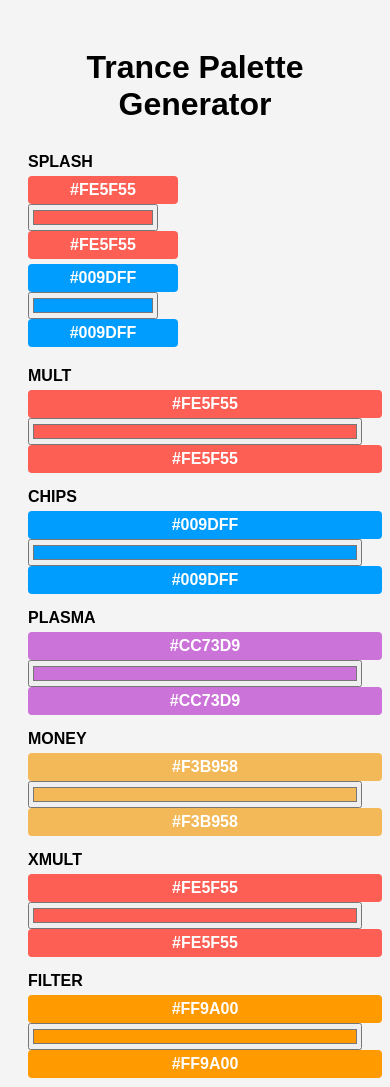
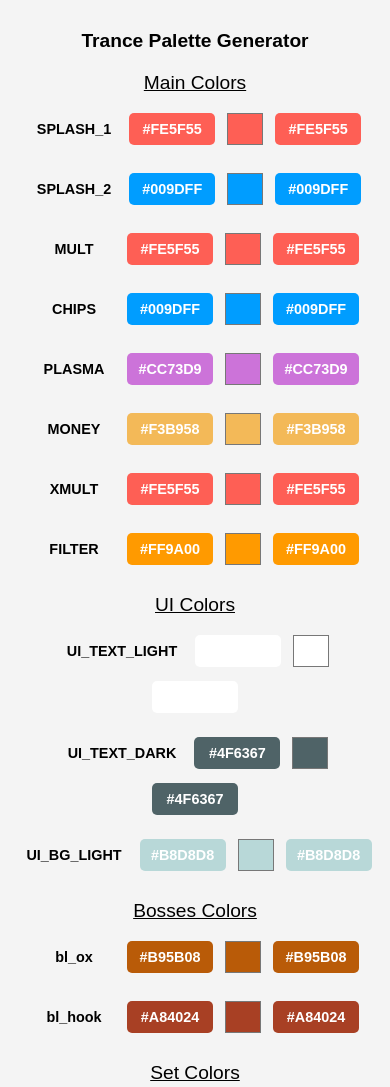
Before and after one commit to Dimserene/Trance-pallete-generator, a plain HTML site: page index.html in a window 390 px wide. Shown: the top 1087 px of the page. Drawn offline with Linux system fonts and the light colour scheme.

Commit message:
Update index.html

```diff
--- a/index.html
+++ b/index.html
@@ -2,358 +2,292 @@
 <html lang="en">
 <head>
     <meta charset="UTF-8">
+    <title>Trance Palette Generator</title>
     <meta name="viewport" content="width=device-width, initial-scale=1.0">
-    <title>Trance Palette Generator</title>
     <style>
+        /* General Styles */
         body {
             font-family: Arial, sans-serif;
             background-color: #f4f4f4;
-            padding: 20px;
+            text-align: center;
+            padding: 10px;
+            margin: 0;
         }
         h1 {
-            text-align: center;
-            margin-bottom: 30px;
+            margin-top: 20px;
+            font-size: 1.5em;
         }
-        .section {
-            margin-bottom: 40px;
+        .palette-group {
+            margin: 20px 0;
         }
-        .section h2 {
-            border-bottom: 2px solid #333;
-            padding-bottom: 10px;
-            margin-bottom: 20px;
+        .group-title {
+            font-size: 1.2em;
+            margin-bottom: 10px;
+            text-decoration: underline;
         }
         .palette-item {
             display: flex;
+            flex-wrap: wrap;
+            justify-content: center;
             align-items: center;
-            margin-bottom: 15px;
-            flex-wrap: wrap;
+            margin: 10px 0;
         }
-        .palette-item > div {
-            margin-right: 10px;
-            margin-bottom: 5px;
+        .palette-item > div, .palette-item > span, .palette-item > input {
+            margin: 5px;
         }
         .subtitle {
-            width: 200px;
             font-weight: bold;
+            min-width: 80px;
         }
-        .color-box {
-            padding: 5px 10px;
+        .default-color, .new-color {
+            display: inline-block;
+            min-width: 80px;
+            padding: 10px;
             color: #fff;
             font-weight: bold;
-            border-radius: 4px;
-            min-width: 100px;
-            text-align: center;
-            margin-right: 10px;
+            border-radius: 5px;
         }
-        .color-input {
-            margin-right: 10px;
+        .palette-item input[type="color"] {
+            width: 50px;
+            height: 50px;
+            padding: 0;
+            border: none;
+            background: none;
         }
-        .buttons {
-            text-align: center;
-            margin-top: 30px;
-        }
-        .buttons button {
-            padding: 10px 20px;
-            margin: 0 10px;
-            font-size: 16px;
+        button {
+            margin-top: 20px;
+            padding: 15px 25px;
+            font-size: 1em;
             cursor: pointer;
             border: none;
+            background-color: #374244;
+            color: #fff;
             border-radius: 5px;
-            color: #fff;
         }
-        .download-btn {
-            background-color: #28a745;
+        button:hover {
+            background-color: #4f6367;
         }
-        .reset-btn {
-            background-color: #dc3545;
-        }
+        /* Responsive adjustments */
         @media (max-width: 600px) {
-            .palette-item {
-                flex-direction: column;
-                align-items: flex-start;
+            h1 {
+                font-size: 1.2em;
             }
-            .subtitle, .color-box, .color-input {
-                width: 100%;
+            .subtitle, .default-color, .new-color {
+                min-width: 70px;
+                font-size: 0.9em;
+                padding: 8px;
+            }
+            .palette-item input[type="color"] {
+                width: 40px;
+                height: 40px;
+            }
+            button {
+                padding: 12px 20px;
+                font-size: 0.9em;
             }
         }
     </style>
 </head>
 <body>
-
     <h1>Trance Palette Generator</h1>
 
-    <div id="palette-container"></div>
+    <div id="palette-container">
+        <!-- Main Colors -->
+        <div class="palette-group">
+            <div class="group-title">Main Colors</div>
+            <!-- SPLASH_1 -->
+            <div class="palette-item">
+                <div class="subtitle">SPLASH_1</div>
+                <span class="default-color" style="background-color: #FE5F55;">#FE5F55</span>
+                <input type="color" id="SPLASH_1" value="#FE5F55" onchange="updateColor(this.id)">
+                <span class="new-color" id="new-SPLASH_1" style="background-color: #FE5F55;">#FE5F55</span>
+            </div>
+            <!-- SPLASH_2 -->
+            <div class="palette-item">
+                <div class="subtitle">SPLASH_2</div>
+                <span class="default-color" style="background-color: #009DFF;">#009DFF</span>
+                <input type="color" id="SPLASH_2" value="#009DFF" onchange="updateColor(this.id)">
+                <span class="new-color" id="new-SPLASH_2" style="background-color: #009DFF;">#009DFF</span>
+            </div>
+            <!-- MULT -->
+            <div class="palette-item">
+                <div class="subtitle">MULT</div>
+                <span class="default-color" style="background-color: #FE5F55;">#FE5F55</span>
+                <input type="color" id="MULT" value="#FE5F55" onchange="updateColor(this.id)">
+                <span class="new-color" id="new-MULT" style="background-color: #FE5F55;">#FE5F55</span>
+            </div>
+            <!-- CHIPS -->
+            <div class="palette-item">
+                <div class="subtitle">CHIPS</div>
+                <span class="default-color" style="background-color: #009DFF;">#009DFF</span>
+                <input type="color" id="CHIPS" value="#009DFF" onchange="updateColor(this.id)">
+                <span class="new-color" id="new-CHIPS" style="background-color: #009DFF;">#009DFF</span>
+            </div>
+            <!-- Continue with other main colors... -->
+            <!-- PLASMA -->
+            <div class="palette-item">
+                <div class="subtitle">PLASMA</div>
+                <span class="default-color" style="background-color: #CC73D9;">#CC73D9</span>
+                <input type="color" id="PLASMA" value="#CC73D9" onchange="updateColor(this.id)">
+                <span class="new-color" id="new-PLASMA" style="background-color: #CC73D9;">#CC73D9</span>
+            </div>
+            <!-- MONEY -->
+            <div class="palette-item">
+                <div class="subtitle">MONEY</div>
+                <span class="default-color" style="background-color: #F3B958;">#F3B958</span>
+                <input type="color" id="MONEY" value="#F3B958" onchange="updateColor(this.id)">
+                <span class="new-color" id="new-MONEY" style="background-color: #F3B958;">#F3B958</span>
+            </div>
+            <!-- XMULT -->
+            <div class="palette-item">
+                <div class="subtitle">XMULT</div>
+                <span class="default-color" style="background-color: #FE5F55;">#FE5F55</span>
+                <input type="color" id="XMULT" value="#FE5F55" onchange="updateColor(this.id)">
+                <span class="new-color" id="new-XMULT" style="background-color: #FE5F55;">#FE5F55</span>
+            </div>
+            <!-- FILTER -->
+            <div class="palette-item">
+                <div class="subtitle">FILTER</div>
+                <span class="default-color" style="background-color: #FF9A00;">#FF9A00</span>
+                <input type="color" id="FILTER" value="#FF9A00" onchange="updateColor(this.id)">
+                <span class="new-color" id="new-FILTER" style="background-color: #FF9A00;">#FF9A00</span>
+            </div>
+            <!-- Add other main colors similarly -->
+        </div>
 
-    <div class="buttons">
-        <button class="download-btn" onclick="downloadLua()">Download Lua Palette</button>
-        <button class="reset-btn" onclick="resetColors()">Reset to Default</button>
+        <!-- UI Colors -->
+        <div class="palette-group">
+            <div class="group-title">UI Colors</div>
+            <!-- UI_TEXT_LIGHT -->
+            <div class="palette-item">
+                <div class="subtitle">UI_TEXT_LIGHT</div>
+                <span class="default-color" style="background-color: #FFFFFF;">#FFFFFF</span>
+                <input type="color" id="UI_TEXT_LIGHT" value="#FFFFFF" onchange="updateColor(this.id)">
+                <span class="new-color" id="new-UI_TEXT_LIGHT" style="background-color: #FFFFFF;">#FFFFFF</span>
+            </div>
+            <!-- UI_TEXT_DARK -->
+            <div class="palette-item">
+                <div class="subtitle">UI_TEXT_DARK</div>
+                <span class="default-color" style="background-color: #4F6367;">#4F6367</span>
+                <input type="color" id="UI_TEXT_DARK" value="#4F6367" onchange="updateColor(this.id)">
+                <span class="new-color" id="new-UI_TEXT_DARK" style="background-color: #4F6367;">#4F6367</span>
+            </div>
+            <!-- Continue with other UI colors... -->
+            <!-- UI_BACKGROUND_LIGHT -->
+            <div class="palette-item">
+                <div class="subtitle">UI_BG_LIGHT</div>
+                <span class="default-color" style="background-color: #B8D8D8;">#B8D8D8</span>
+                <input type="color" id="UI_BACKGROUND_LIGHT" value="#B8D8D8" onchange="updateColor(this.id)">
+                <span class="new-color" id="new-UI_BACKGROUND_LIGHT" style="background-color: #B8D8D8;">#B8D8D8</span>
+            </div>
+            <!-- Add other UI colors similarly -->
+        </div>
+
+        <!-- BOSSES Colors -->
+        <div class="palette-group">
+            <div class="group-title">Bosses Colors</div>
+            <!-- BOSSES_bl_ox -->
+            <div class="palette-item">
+                <div class="subtitle">bl_ox</div>
+                <span class="default-color" style="background-color: #B95B08;">#B95B08</span>
+                <input type="color" id="BOSSES_bl_ox" value="#B95B08" onchange="updateColor(this.id)">
+                <span class="new-color" id="new-BOSSES_bl_ox" style="background-color: #B95B08;">#B95B08</span>
+            </div>
+            <!-- BOSSES_bl_hook -->
+            <div class="palette-item">
+                <div class="subtitle">bl_hook</div>
+                <span class="default-color" style="background-color: #A84024;">#A84024</span>
+                <input type="color" id="BOSSES_bl_hook" value="#A84024" onchange="updateColor(this.id)">
+                <span class="new-color" id="new-BOSSES_bl_hook" style="background-color: #A84024;">#A84024</span>
+            </div>
+            <!-- Add other BOSSES colors similarly -->
+        </div>
+
+        <!-- Continue adding groups for other categories like SET, SECONDARY_SET, SO_1, SO_2, etc. -->
+
+        <!-- Example for SET Colors -->
+        <div class="palette-group">
+            <div class="group-title">Set Colors</div>
+            <!-- SET_Default -->
+            <div class="palette-item">
+                <div class="subtitle">Default</div>
+                <span class="default-color" style="background-color: #CDD9DC;">#CDD9DC</span>
+                <input type="color" id="SET_Default" value="#CDD9DC" onchange="updateColor(this.id)">
+                <span class="new-color" id="new-SET_Default" style="background-color: #CDD9DC;">#CDD9DC</span>
+            </div>
+            <!-- Add other SET colors similarly -->
+        </div>
     </div>
 
+    <!-- Button to Export the Palette -->
+    <button onclick="exportPalette()">Export Palette</button>
+
     <script>
-        // Define the default palette
-        const defaultPalette = {
-            SPLASH: ['FE5F55', '009DFF'],
-            MULT: 'FE5F55',
-            CHIPS: '009dff',
-            PLASMA: 'cc73d9',
-            MONEY: 'f3b958',
-            XMULT: 'FE5F55',
-            FILTER: 'ff9a00',
-            BLUE: '009dff',
-            RED: 'FE5F55',
-            GREEN: '4BC292',
-            PALE_GREEN: '56a887',
-            ORANGE: 'fda200',
-            IMPORTANT: 'ff9a00',
-            GOLD: 'eac058',
-            YELLOW: 'ffff00',
-            CLEAR: '00000000',
-            WHITE: 'ffffff',
-            PURPLE: '8867a5',
-            BLACK: '374244',
-            L_BLACK: '4f6367',
-            GREY: '5f7377',
-            CHANCE: '4BC292',
-            JOKER_GREY: 'bfc7d5',
-            VOUCHER: 'cb724c',
-            BOOSTER: '646eb7',
-            ETERNAL: 'c75985',
-            PERISHABLE: '4f5da1',
-            RENTAL: 'b18f43',
-            DYN_UI: {
-                MAIN: '374244',
-                DARK: '374244',
-                BOSS_MAIN: '374244',
-                BOSS_DARK: '374244',
-                BOSS_PALE: '374244'
-            },
-            SO_1: {
-                Hearts: 'f03464',
-                Diamonds: 'f06b3f',
-                Spades: '403995',
-                Clubs: '235955'
-            },
-            SO_2: {
-                Hearts: 'f83b2f',
-                Diamonds: 'e29000',
-                Spades: '4f31b9',
-                Clubs: '008ee6'
-            },
-            UI: {
-                TEXT_LIGHT: 'ffffff',
-                TEXT_DARK: '4F6367',
-                TEXT_INACTIVE: '88888899',
-                BACKGROUND_LIGHT: 'B8D8D8',
-                BACKGROUND_WHITE: 'ffffff',
-                BACKGROUND_DARK: '7A9E9F',
-                BACKGROUND_INACTIVE: '666666FF',
-                OUTLINE_LIGHT: 'D8D8D8',
-                OUTLINE_LIGHT_TRANS: 'D8D8D866',
-                OUTLINE_DARK: '7A9E9F',
-                TRANSPARENT_LIGHT: 'eeeeee22',
-                TRANSPARENT_DARK: '22222222',
-                HOVER: '00000055'
-            },
-            SET: {
-                Default: 'cdd9dc',
-                Enhanced: 'cdd9dc',
-                Joker: '424e54',
-                Tarot: '424e54',
-                Planet: '424e54',
-                Spectral: '424e54',
-                Voucher: '424e54'
-            },
-            SECONDARY_SET: {
-                Default: '9bb6bdFF',
-                Enhanced: '8389DDFF',
-                Joker: '708b91',
-                Tarot: 'a782d1',
-                Planet: '13afce',
-                Spectral: '4584fa',
-                Voucher: 'fd682b',
-                Edition: '4ca893'
-            },
-            RARITY: ['009dff', '4BC292', 'fe5f55', 'b26cbb'],
-            BLIND: {
-                Small: '50846e',
-                Big: '50846e',
-                Boss: 'b44430',
-                won: '4f6367'
-            },
-            HAND_LEVELS: ['efefef', '95acff', '65efaf', 'fae37e', 'ffc052', 'f87d75', 'caa0ef'],
-            BACKGROUND: {
-                L: 'ffff00',
-                D: '374244',
-                C: '374244'
-            },
-            BOSSES: {
-                bl_ox: 'b95b08',
-                bl_hook: 'a84024',
-                bl_mouth: 'ae718e',
-                bl_fish: '3e85bd',
-                bl_club: 'b9cb92',
-                bl_manacle: '575757',
-                bl_tooth: 'b52d2d',
-                bl_wall: '8a59a5',
-                bl_house: '5186a8',
-                bl_mark: '6a3847',
-                bl_wheel: '50bf7c',
-                bl_arm: '6865f3',
-                bl_psychic: 'efc03c',
-                bl_goad: 'b95c96',
-                bl_water: 'c6e0eb',
-                bl_eye: '4b71e4',
-                bl_plant: '709284',
-                bl_needle: '5c6e31',
-                bl_head: 'ac9db4',
-                bl_window: 'a9a295',
-                bl_serpent: '439a4f',
-                bl_pillar: '7e6752',
-                bl_flint: 'e56a2f',
-                bl_final_bell: '009cfd',
-                bl_final_leaf: '56a786',
-                bl_final_vessel: '8a71e1',
-                bl_final_acorn: 'fda200',
-                bl_final_heart: 'ac3232'
-            }
-        };
-
-        // Deep copy of defaultPalette to currentPalette
-        let currentPalette = JSON.parse(JSON.stringify(defaultPalette));
-
-        // Function to create palette items
-        function createPaletteItem(key, value, parentKey = '') {
-            const container = document.createElement('div');
-            container.className = 'palette-item';
-
-            const subtitle = document.createElement('div');
-            subtitle.className = 'subtitle';
-            subtitle.textContent = parentKey ? `${parentKey} -> ${key}` : key;
-            container.appendChild(subtitle);
-
-            if (typeof value === 'object' && !Array.isArray(value)) {
-                // Nested object
-                const nestedContainer = document.createElement('div');
-                nestedContainer.style.marginLeft = '20px';
-                for (const nestedKey in value) {
-                    const nestedItem = createPaletteItem(nestedKey, value[nestedKey], parentKey ? `${parentKey} -> ${key}` : key);
-                    nestedContainer.appendChild(nestedItem);
-                }
-                container.appendChild(nestedContainer);
-            } else if (Array.isArray(value)) {
-                // Array of colors
-                value.forEach((color, index) => {
-                    const colorContainer = document.createElement('div');
-                    colorContainer.className = 'palette-item';
-
-                    const defaultSpan = document.createElement('span');
-                    defaultSpan.className = 'color-box';
-                    defaultSpan.style.backgroundColor = `#${color}`;
-                    defaultSpan.textContent = `#${color.toUpperCase()}`;
-                    colorContainer.appendChild(defaultSpan);
-
-                    const colorInput = document.createElement('input');
-                    colorInput.type = 'color';
-                    colorInput.className = 'color-input';
-                    colorInput.value = `#${color}`;
-                    colorInput.onchange = () => {
-                        currentPalette[key][index] = colorInput.value.substring(1);
-                        defaultSpan.style.backgroundColor = colorInput.value;
-                        defaultSpan.textContent = colorInput.value.toUpperCase();
-                    };
-                    colorContainer.appendChild(colorInput);
-
-                    const newSpan = document.createElement('span');
-                    newSpan.className = 'color-box';
-                    newSpan.style.backgroundColor = `#${color}`;
-                    newSpan.textContent = `#${color.toUpperCase()}`;
-                    colorContainer.appendChild(newSpan);
-
-                    container.appendChild(colorContainer);
-                });
-            } else {
-                // Single color
-                const defaultSpan = document.createElement('span');
-                defaultSpan.className = 'color-box';
-                defaultSpan.style.backgroundColor = `#${value}`;
-                defaultSpan.textContent = `#${value.toUpperCase()}`;
-                container.appendChild(defaultSpan);
-
-                const colorInput = document.createElement('input');
-                colorInput.type = 'color';
-                colorInput.className = 'color-input';
-                colorInput.value = `#${value}`;
-                colorInput.onchange = () => {
-                    currentPalette[key] = colorInput.value.substring(1);
-                    defaultSpan.style.backgroundColor = colorInput.value;
-                    defaultSpan.textContent = colorInput.value.toUpperCase();
-                };
-                container.appendChild(colorInput);
-
-                const newSpan = document.createElement('span');
-                newSpan.className = 'color-box';
-                newSpan.style.backgroundColor = `#${value}`;
-                newSpan.textContent = `#${value.toUpperCase()}`;
-                container.appendChild(newSpan);
-            }
-
-            return container;
+        // Function to update the new color and background
+        function updateColor(colorId) {
+            const colorPicker = document.getElementById(colorId);
+            const newColorSpan = document.getElementById('new-' + colorId);
+            newColorSpan.style.backgroundColor = colorPicker.value;
+            newColorSpan.textContent = colorPicker.value.toUpperCase();
         }
 
-        // Function to render the palette
-        function renderPalette() {
-            const container = document.getElementById('palette-container');
-            container.innerHTML = '';
+        // Function to export the palette as a Lua file
+        function exportPalette() {
+            const colorIds = [
+                // Main Colors
+                'SPLASH_1', 'SPLASH_2', 'MULT', 'CHIPS', 'PLASMA', 'MONEY', 'XMULT', 'FILTER', 'BLUE', 'RED', 'GREEN',
+                'PALE_GREEN', 'ORANGE', 'IMPORTANT', 'GOLD', 'YELLOW', 'CLEAR', 'WHITE', 'PURPLE', 'BLACK', 'L_BLACK',
+                'GREY', 'CHANCE', 'JOKER_GREY', 'VOUCHER', 'BOOSTER', 'ETERNAL', 'PERISHABLE', 'RENTAL',
+                // DYN_UI Colors
+                'DYN_UI_MAIN', 'DYN_UI_DARK', 'DYN_UI_BOSS_MAIN', 'DYN_UI_BOSS_DARK', 'DYN_UI_BOSS_PALE',
+                // SO_1 Colors
+                'SO_1_Hearts', 'SO_1_Diamonds', 'SO_1_Spades', 'SO_1_Clubs',
+                // SO_2 Colors
+                'SO_2_Hearts', 'SO_2_Diamonds', 'SO_2_Spades', 'SO_2_Clubs',
+                // UI Colors
+                'UI_TEXT_LIGHT', 'UI_TEXT_DARK', 'UI_TEXT_INACTIVE', 'UI_BACKGROUND_LIGHT', 'UI_BACKGROUND_WHITE',
+                'UI_BACKGROUND_DARK', 'UI_BACKGROUND_INACTIVE', 'UI_OUTLINE_LIGHT', 'UI_OUTLINE_LIGHT_TRANS',
+                'UI_OUTLINE_DARK', 'UI_TRANSPARENT_LIGHT', 'UI_TRANSPARENT_DARK', 'UI_HOVER',
+                // SET Colors
+                'SET_Default', 'SET_Enhanced', 'SET_Joker', 'SET_Tarot', 'SET_Planet', 'SET_Spectral', 'SET_Voucher',
+                // SECONDARY_SET Colors
+                'SECONDARY_SET_Default', 'SECONDARY_SET_Enhanced', 'SECONDARY_SET_Joker', 'SECONDARY_SET_Tarot',
+                'SECONDARY_SET_Planet', 'SECONDARY_SET_Spectral', 'SECONDARY_SET_Voucher', 'SECONDARY_SET_Edition',
+                // RARITY Colors
+                'RARITY_1', 'RARITY_2', 'RARITY_3', 'RARITY_4',
+                // BLIND Colors
+                'BLIND_Small', 'BLIND_Big', 'BLIND_Boss', 'BLIND_won',
+                // HAND_LEVELS Colors
+                'HAND_LEVELS_1', 'HAND_LEVELS_2', 'HAND_LEVELS_3', 'HAND_LEVELS_4', 'HAND_LEVELS_5', 'HAND_LEVELS_6', 'HAND_LEVELS_7',
+                // BACKGROUND Colors
+                'BACKGROUND_L', 'BACKGROUND_D', 'BACKGROUND_C',
+                // BOSSES Colors
+                'BOSSES_bl_ox', 'BOSSES_bl_hook', 'BOSSES_bl_mouth', 'BOSSES_bl_fish', 'BOSSES_bl_club', 'BOSSES_bl_manacle',
+                'BOSSES_bl_tooth', 'BOSSES_bl_wall', 'BOSSES_bl_house', 'BOSSES_bl_mark', 'BOSSES_bl_wheel', 'BOSSES_bl_arm',
+                'BOSSES_bl_psychic', 'BOSSES_bl_goad', 'BOSSES_bl_water', 'BOSSES_bl_eye', 'BOSSES_bl_plant', 'BOSSES_bl_needle',
+                'BOSSES_bl_head', 'BOSSES_bl_window', 'BOSSES_bl_serpent', 'BOSSES_bl_pillar', 'BOSSES_bl_flint',
+                'BOSSES_bl_final_bell', 'BOSSES_bl_final_leaf', 'BOSSES_bl_final_vessel', 'BOSSES_bl_final_acorn', 'BOSSES_bl_final_heart'
+            ];
 
-            for (const key in currentPalette) {
-                const item = createPaletteItem(key, currentPalette[key]);
-                container.appendChild(item);
-            }
+            let luaScript = "return {\n";
+
+            colorIds.forEach(id => {
+                const colorValue = document.getElementById(id).value.toUpperCase().slice(1);
+                const luaKey = id.replace(/_/g, '.').replace(/\./, ' = {\n    ').replace(/\./g, ' = HEX(\'') + '\')';
+                luaScript += `    ${luaKey},\n`;
+            });
+
+            luaScript += "}";
+
+            // Create a Blob object representing the Lua file
+            const blob = new Blob([luaScript], { type: 'text/plain' });
+            const link = document.createElement('a');
+            link.href = URL.createObjectURL(blob);
+            link.download = 'trance_palette.lua';
+            document.body.appendChild(link);
+            link.click();
+            document.body.removeChild(link);
         }
-
-        // Function to convert JavaScript object to Lua table
-        function toLuaTable(obj, indent = 0) {
-            const luaIndent = '    '.repeat(indent);
-            let lua = '{\n';
-            for (const key in obj) {
-                const value = obj[key];
-                if (typeof value === 'object' && !Array.isArray(value)) {
-                    lua += `${luaIndent}    ${key} = ${toLuaTable(value, indent + 1)},\n`;
-                } else if (Array.isArray(value)) {
-                    lua += `${luaIndent}    ${key} = {\n`;
-                    value.forEach(item => {
-                        lua += `${luaIndent}        HEX('${item.toUpperCase()}'),\n`;
-                    });
-                    lua += `${luaIndent}    },\n`;
-                } else {
-                    lua += `${luaIndent}    ${key} = HEX('${value.toUpperCase()}'),\n`;
-                }
-            }
-            lua += `${luaIndent}}`;
-            return lua;
-        }
-
-        // Function to download Lua script
-        function downloadLua() {
-            const luaContent = `return ${toLuaTable(currentPalette)}`;
-            const blob = new Blob([luaContent], { type: 'text/plain' });
-            const url = URL.createObjectURL(blob);
-            const a = document.createElement('a');
-            a.href = url;
-            a.download = 'TrancePalette.lua';
-            a.click();
-            URL.revokeObjectURL(url);
-        }
-
-        // Function to reset colors to default
-        function resetColors() {
-            currentPalette = JSON.parse(JSON.stringify(defaultPalette));
-            renderPalette();
-        }
-
-        // Initial render
-        renderPalette();
     </script>
-
 </body>
 </html>
```
